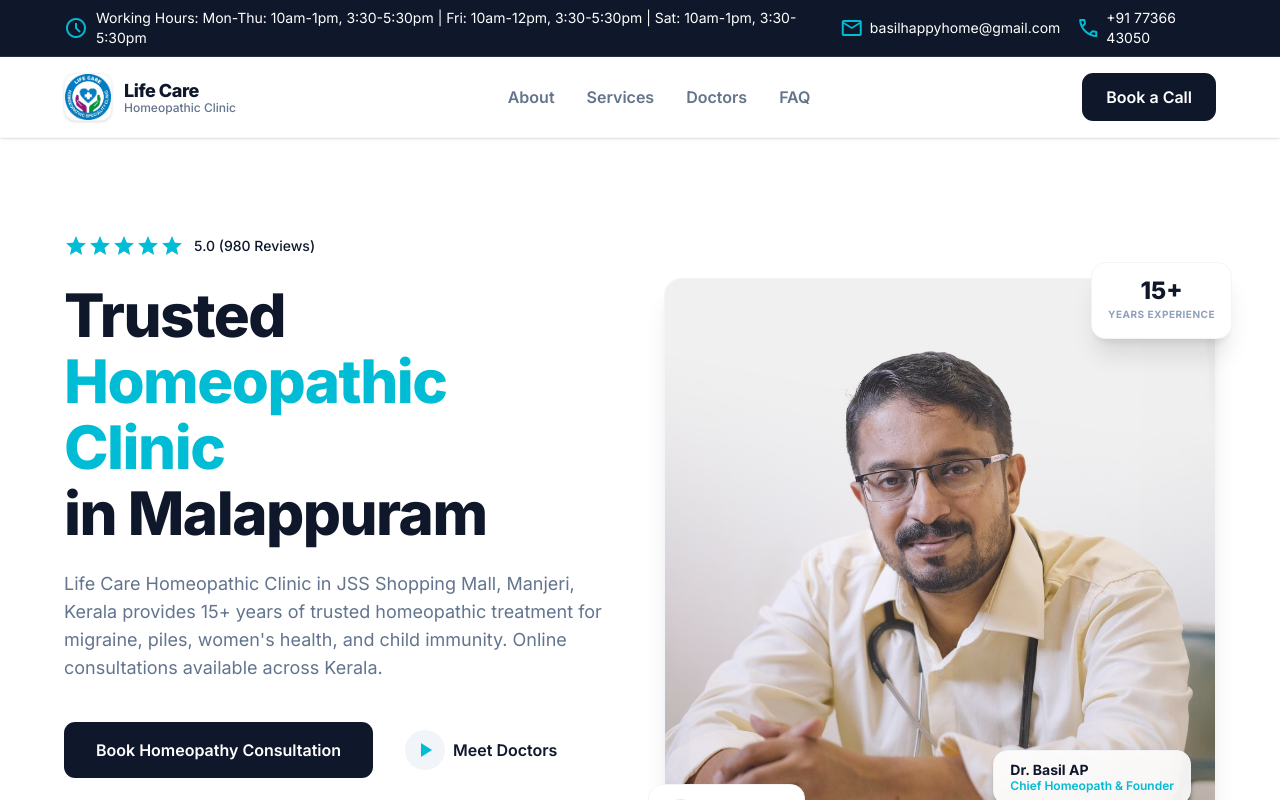
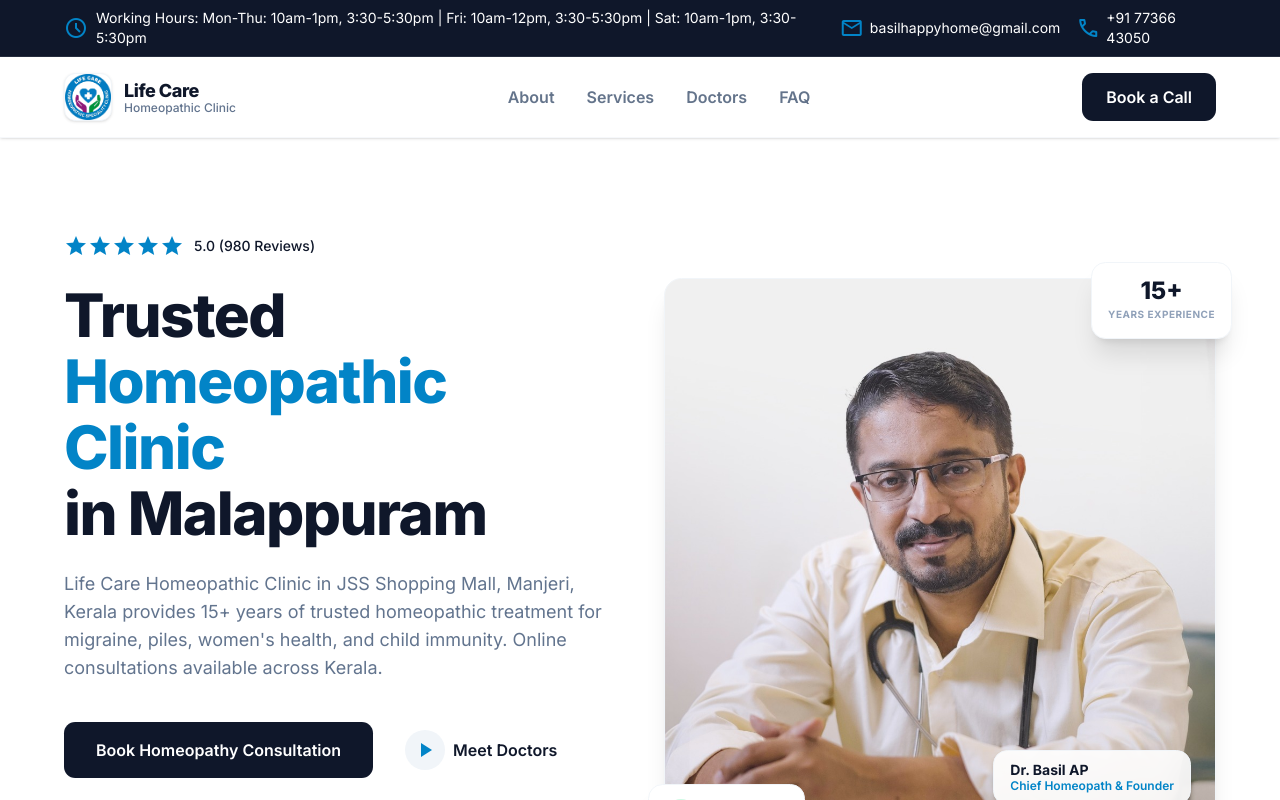
Before and after one commit to raneem-km/LifeCare, a Next.js app: page / in a window 1280 px wide. Shown: the top 800 px of the page. Built offline with nearby package versions, Linux system fonts and the light colour scheme; no server answers; the database is empty.

Commit message:
Fix WCAG 2.1 heading hierarchy, AA color contrast ratios, async Google font loading, and dynamic component imports for Lighthouse performance

```diff
--- a/src/app/globals.css
+++ b/src/app/globals.css
@@ -6,7 +6,7 @@
 
 @theme {
   --color-secondary: #0f172a;
-  --color-primary: #00bcd4;
+  --color-primary: #0284c7;
   --color-background: #ffffff;
   --color-outline-variant: #e2e8f0;
   --color-surface-variant: #f1f5f9;
@@ -191,7 +191,7 @@
   --card-foreground: #0f172a;
   --popover: #ffffff;
   --popover-foreground: #0f172a;
-  --primary: #00bcd4;
+  --primary: #0284c7;
   --primary-foreground: #ffffff;
   --secondary: #0f172a;
   --secondary-foreground: #ffffff;
--- a/src/app/layout.tsx
+++ b/src/app/layout.tsx
@@ -35,8 +35,12 @@ export default function RootLayout({
         <link rel="icon" type="image/png" href="/images/logo.png" />
         <link rel="shortcut icon" href="/images/logo.png" />
         <link rel="apple-touch-icon" href="/images/logo.png" />
-        {/* We keep Material Symbols as a standard link with preconnect for optimal loading */}
-        <link href="https://fonts.googleapis.com/css2?family=Material+Symbols+Outlined:wght,FILL@100..700,0..1&display=swap" rel="stylesheet"/>
+        {/* Async non-render-blocking Google Font loading pattern */}
+        <link rel="preload" as="style" href="https://fonts.googleapis.com/css2?family=Material+Symbols+Outlined:wght,FILL@100..700,0..1&display=swap" />
+        <link href="https://fonts.googleapis.com/css2?family=Material+Symbols+Outlined:wght,FILL@100..700,0..1&display=swap" rel="stylesheet" media="print" onLoad={(e) => { (e.target as HTMLLinkElement).media = 'all'; }} />
+        <noscript>
+          <link href="https://fonts.googleapis.com/css2?family=Material+Symbols+Outlined:wght,FILL@100..700,0..1&display=swap" rel="stylesheet" />
+        </noscript>
       </head>
       {/* We apply the optimized Inter font directly to the body */}
       <body className={`${inter.className} bg-background text-on-surface antialiased`}>
--- a/src/app/page.tsx
+++ b/src/app/page.tsx
@@ -1,10 +1,7 @@
 import Image from "next/image";
 import Link from "next/link";
+import dynamic from "next/dynamic";
 import HeroSection from "@/components/HeroSection";
-import BookingForm from "@/components/BookingForm";
-import TestimonialsSection from "@/components/TestimonialsSection";
-import ServicesSection from "@/components/ServicesSection";
-import Doctors from "@/components/Doctors";
 import { getReviews } from "@/app/actions";
 import {
   Accordion,
@@ -13,6 +10,11 @@ import {
   AccordionTrigger,
 } from "@/components/ui/accordion";
 import CountUp from "@/components/CountUpWrapper";
+
+const BookingForm = dynamic(() => import("@/components/BookingForm"));
+const TestimonialsSection = dynamic(() => import("@/components/TestimonialsSection"));
+const ServicesSection = dynamic(() => import("@/components/ServicesSection"));
+const Doctors = dynamic(() => import("@/components/Doctors"));
 
 export default async function Home() {
   const dbReviews = await getReviews();
@@ -29,33 +31,33 @@ export default async function Home() {
 
             {/* Stat 1: 15k+ */}
             <div data-aos="fade-up" data-aos-delay="100" className="flex flex-col items-center justify-center text-center">
-              <h3 className="text-4xl md:text-5xl font-extrabold text-green-700 mb-2">
+              <p className="text-4xl md:text-5xl font-extrabold text-green-700 mb-2">
                 <CountUp end={15} suffix="k+" duration={1.5} />
-              </h3>
+              </p>
               <p className="text-sm md:text-base font-semibold text-gray-600 uppercase tracking-wider">Patients Treated</p>
             </div>
 
             {/* Stat 2: 15+ */}
             <div data-aos="fade-up" data-aos-delay="200" className="flex flex-col items-center justify-center text-center">
-              <h3 className="text-4xl md:text-5xl font-extrabold text-green-700 mb-2">
+              <p className="text-4xl md:text-5xl font-extrabold text-green-700 mb-2">
                 <CountUp end={15} suffix="+" duration={1.7} />
-              </h3>
+              </p>
               <p className="text-sm md:text-base font-semibold text-gray-600 uppercase tracking-wider">Years Exp.</p>
             </div>
 
             {/* Stat 3: 98% */}
             <div data-aos="fade-up" data-aos-delay="300" className="flex flex-col items-center justify-center text-center">
-              <h3 className="text-4xl md:text-5xl font-extrabold text-green-700 mb-2">
+              <p className="text-4xl md:text-5xl font-extrabold text-green-700 mb-2">
                 <CountUp end={98} suffix="%" duration={2.0} />
-              </h3>
+              </p>
               <p className="text-sm md:text-base font-semibold text-gray-600 uppercase tracking-wider">Satisfaction</p>
             </div>
 
             {/* Stat 4: 24/7 */}
             <div data-aos="fade-up" data-aos-delay="400" className="flex flex-col items-center justify-center text-center">
-              <h3 className="text-4xl md:text-5xl font-extrabold text-green-700 mb-2">
+              <p className="text-4xl md:text-5xl font-extrabold text-green-700 mb-2">
                 <CountUp end={24} suffix="/7" duration={1.2} />
-              </h3>
+              </p>
               <p className="text-sm md:text-base font-semibold text-gray-600 uppercase tracking-wider">Support</p>
             </div>
 
--- a/src/components/AosInit.tsx
+++ b/src/components/AosInit.tsx
@@ -1,11 +1,14 @@
 "use client";
 
 import { useEffect } from "react";
-import "aos/dist/aos.css";
 
 export default function AosInit() {
   useEffect(() => {
-    import("aos").then((AOS) => {
+    Promise.all([
+      import("aos"),
+      // @ts-ignore
+      import("aos/dist/aos.css")
+    ]).then(([AOS]) => {
       AOS.init({
         duration: 800,
         once: true,
--- a/src/components/BookingForm.tsx
+++ b/src/components/BookingForm.tsx
@@ -209,9 +209,9 @@ export default function BookingForm() {
         {/* STEP 1: Personal Information */}
         {step === 1 && (
           <div className="space-y-4 animate-in fade-in duration-300">
-            <h4 className="text-lg font-bold text-secondary flex items-center gap-2">
+            <h3 className="text-lg font-bold text-secondary flex items-center gap-2">
               <span>Step 1:</span> Personal Information
-            </h4>
+            </h3>
 
             <div className="space-y-1.5">
               <label className="text-xs font-bold text-slate-500 uppercase tracking-wider flex items-center gap-1">
@@ -277,9 +277,9 @@ export default function BookingForm() {
         {/* STEP 2: Consultation Details */}
         {step === 2 && (
           <div className="space-y-4 animate-in fade-in duration-300">
-            <h4 className="text-lg font-bold text-secondary flex items-center gap-2">
+            <h3 className="text-lg font-bold text-secondary flex items-center gap-2">
               <span>Step 2:</span> Consultation Details
-            </h4>
+            </h3>
 
             <div className="space-y-1.5">
               <label className="text-xs font-bold text-slate-500 uppercase tracking-wider flex items-center gap-1">
@@ -334,9 +334,9 @@ export default function BookingForm() {
         {/* STEP 3: Appointment Scheduling */}
         {step === 3 && (
           <div className="space-y-4 animate-in fade-in duration-300">
-            <h4 className="text-lg font-bold text-secondary flex items-center gap-2">
+            <h3 className="text-lg font-bold text-secondary flex items-center gap-2">
               <span>Step 3:</span> Appointment Scheduling
-            </h4>
+            </h3>
 
             <div className="space-y-1.5">
               <label className="text-xs font-bold text-slate-500 uppercase tracking-wider flex items-center gap-1">
@@ -372,9 +372,9 @@ export default function BookingForm() {
         {/* STEP 4: Symptoms & Additional Information */}
         {step === 4 && (
           <div className="space-y-4 animate-in fade-in duration-300">
-            <h4 className="text-lg font-bold text-secondary flex items-center gap-2">
+            <h3 className="text-lg font-bold text-secondary flex items-center gap-2">
               <span>Step 4:</span> Reason for Visit / Symptoms
-            </h4>
+            </h3>
 
             <div className="flex flex-col gap-4">
               {/* Broad Category Dropdown */}
--- a/src/components/HeroSection.tsx
+++ b/src/components/HeroSection.tsx
@@ -43,12 +43,7 @@ export default function HeroSection() {
             </div>
             <span className="font-label-md text-secondary font-bold ml-1.5">5.0 (980 Reviews)</span>
           </div>
-          <h1
-            data-aos="fade-up"
-            data-aos-duration="1200"
-            data-aos-easing="ease-out-cubic"
-            className="font-display-lg text-4xl md:text-5xl lg:text-6xl text-secondary leading-[1.1] tracking-tight font-extrabold"
-          >
+          <h1 className="font-display-lg text-4xl md:text-5xl lg:text-6xl text-secondary leading-[1.1] tracking-tight font-extrabold">
             Trusted <span className="text-primary">Homeopathic Clinic</span>
             <br className="hidden md:block" /> in Malappuram
           </h1>
```
